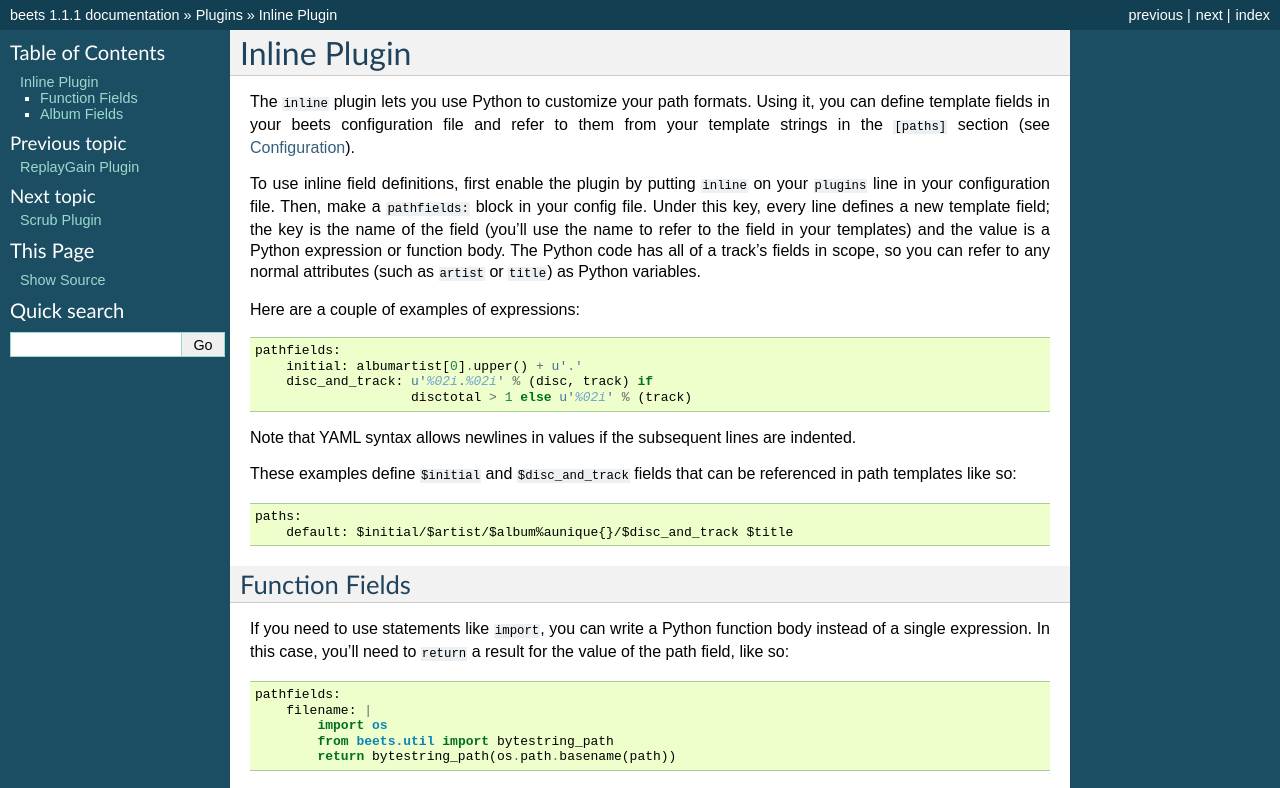
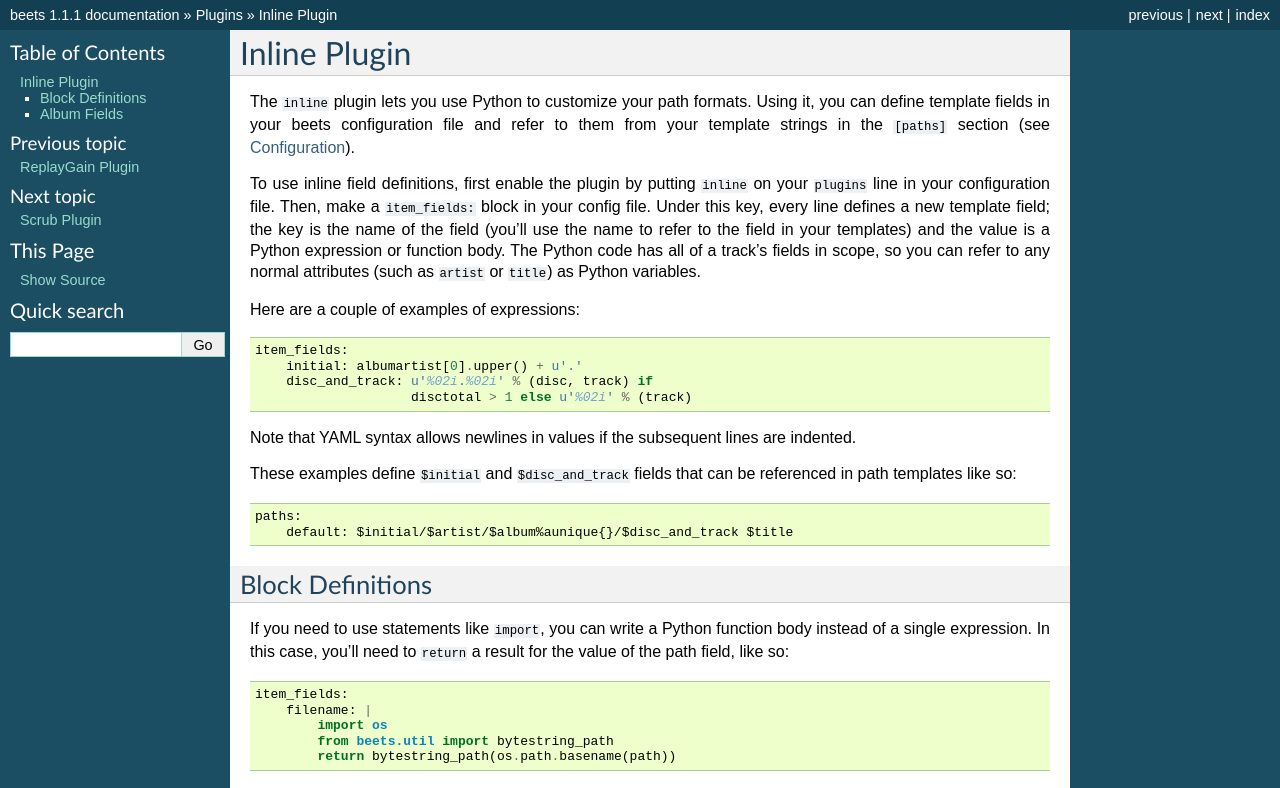
Before and after one commit to google-code-export/beets, a Sphinx documentation site: the page built from docs/plugins/inline.rst, in a window 1280 px wide. Shown: the top 788 px of the page. Built offline with Sphinx 7.4.7, drawn with Linux system fonts in a browser that asks for light colours.

Commit message:
inline: rename "pathfields" to "item_fields"

```diff
--- a/docs/changelog.rst
+++ b/docs/changelog.rst
@@ -33,7 +33,9 @@
   to some fixes in dealing with special characters.
 * Plugins can now provide fields for both Album and Item templates, thanks
   to Pedro Silva. Accordingly, the :doc:`/plugins/inline` can also now define
-  album fields.
+  album fields. For consistency, the ``pathfields`` configuration section has
+  been renamed ``item_fields`` (although the old name will still work for
+  compatibility).
 * The :ref:`fields-cmd` command shows template fields provided by plugins.
   Thanks again to Pedro Silva.
 * Album art filenames now respect the :ref:`replace` configuration.
--- a/docs/plugins/inline.rst
+++ b/docs/plugins/inline.rst
@@ -8,7 +8,7 @@
 
 To use inline field definitions, first enable the plugin by putting ``inline``
 on your ``plugins`` line in your configuration file. Then, make a
-``pathfields:`` block in your config file. Under this key, every line defines a
+``item_fields:`` block in your config file. Under this key, every line defines a
 new template field; the key is the name of the field (you'll use the name to
 refer to the field in your templates) and the value is a Python expression or
 function body. The Python code has all of a track's fields in scope, so you can
@@ -17,7 +17,7 @@
 
 Here are a couple of examples of expressions::
 
-    pathfields:
+    item_fields:
         initial: albumartist[0].upper() + u'.'
         disc_and_track: u'%02i.%02i' % (disc, track) if
                         disctotal > 1 else u'%02i' % (track)
@@ -32,14 +32,14 @@
         default: $initial/$artist/$album%aunique{}/$disc_and_track $title
 
 
-Function Fields
----------------
+Block Definitions
+-----------------
 
 If you need to use statements like ``import``, you can write a Python function
 body instead of a single expression. In this case, you'll need to ``return``
 a result for the value of the path field, like so::
 
-    pathfields:
+    item_fields:
         filename: |
             import os
             from beets.util import bytestring_path
```
Also changed, not shown: 1 other file.
